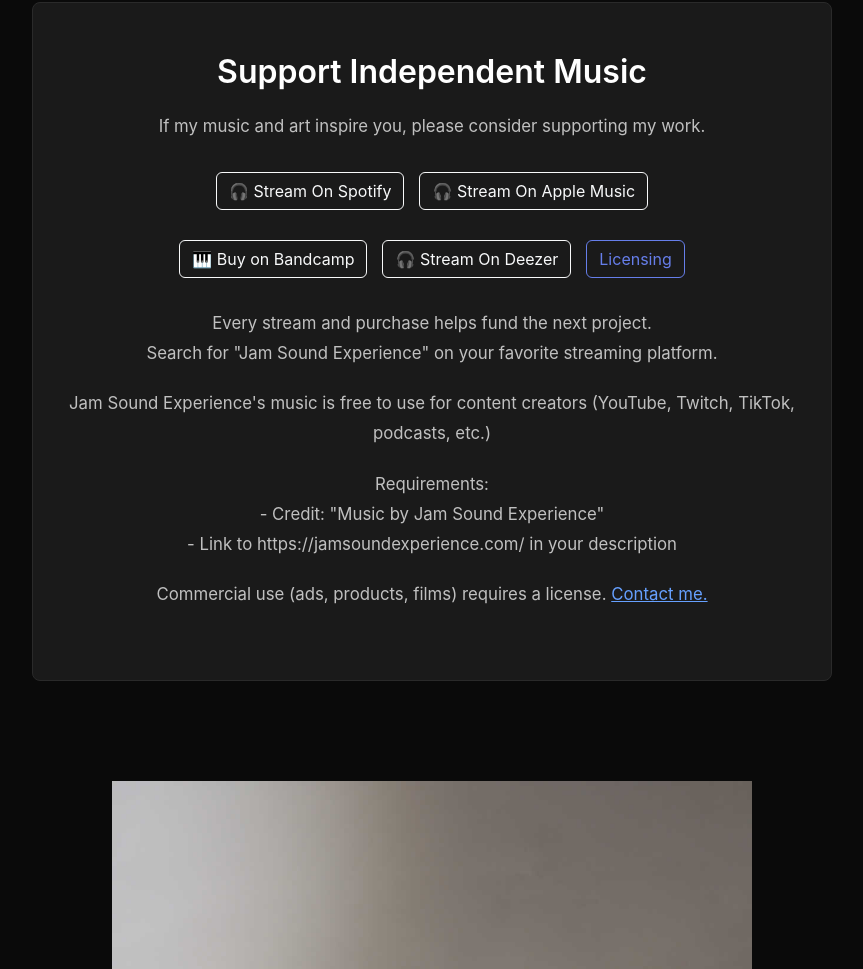
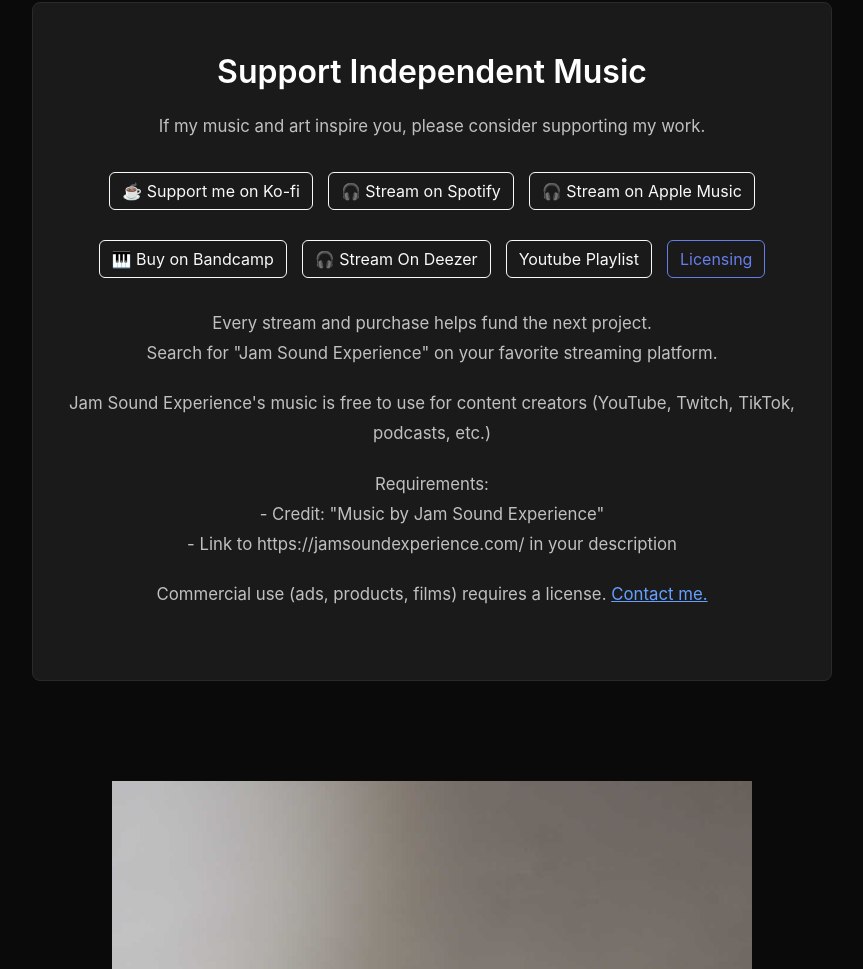
Before and after one commit to jambot5/jamsoundexperience, a plain HTML site: page index.html in a window 1280 px wide. Shown: the part 832-1801 px from the top of the page, without its empty margins (208-1071 px from the left). Drawn offline with nearby package versions, Linux system fonts and the light colour scheme.

Commit message:
replace ko-fi JS with plain html link to avoid 3rd party cookies

```diff
--- a/index.html
+++ b/index.html
@@ -22,7 +22,6 @@
             <p style="text-align: center; color: #b0b0b0; margin-bottom: 40px; font-size: 1.05rem;">
                 Stream my latest releases on your favorite platforms
             </p>
-
             <div class="platform-links">
                 <a href="https://jamsoundexperience.bandcamp.com" class="platform-link btn btn-outline-light"
                     target="_blank" rel="noopener noreferrer">Buy on Bandcamp</a>
@@ -57,23 +56,31 @@
             </p>
 
             <div class="platform-links" style="margin-top: 30px;">
-                <script type='text/javascript' src='https://storage.ko-fi.com/cdn/widget/Widget_2.js'></script>
-                <script
-                    type='text/javascript'>kofiwidget2.init('Tip me on Ko-fi', '#8b73f5', 'Y8Y21PXQK9'); kofiwidget2.draw();</script>
+
+                <a href="https://ko-fi.com/jamsoundexperience" class="platform-link btn btn-outline-light"
+                    target="_blank" rel="noopener noreferrer">
+                    ☕ Support me on Ko-fi
+                </a>
+
                 <a href="https://open.spotify.com/artist/1X8CY2qhAhcefvgGZ76h33"
-                    class="platform-link btn btn-outline-light" target="_blank" rel="noopener noreferrer">🎧 Stream On
-                    Spotify</a>
+                    class="platform-link btn btn-outline-light" target="_blank" rel="noopener noreferrer">
+                    🎧 Stream on Spotify
+                </a>
+
                 <a href="https://music.apple.com/us/artist/jam-sound-experience/1859155480"
-                    class="platform-link btn btn-outline-light" target="_blank" rel="noopener noreferrer">🎧 Stream On
-                    Apple Music</a>
+                    class="platform-link btn btn-outline-light" target="_blank" rel="noopener noreferrer">
+                    🎧 Stream on Apple Music
+                </a>
 
             </div>
+
             <div class="platform-links" style="margin-top: 30px;">
-
                 <a href="https://jamsoundexperience.bandcamp.com" class="platform-link btn btn-outline-light"
                     target="_blank" rel="noopener noreferrer">🎹 Buy on Bandcamp</a>
                 <a href="https://www.deezer.com/en/artist/360340352" class="platform-link btn btn-outline-light"
                     target="_blank" rel="noopener noreferrer">🎧 Stream On Deezer</a>
+                <a href="https://youtu.be/tLIYwhYj1Wk?si=qOupqLJHcSZKSjep" class="platform-link btn btn-outline-light"
+                    target="_blank" rel="noopener noreferrer">Youtube Playlist</a>
                 <a href="licensing.html" class="platform-link btn btn-outline-primary" target="_self"
                     rel="noopener noreferrer">Licensing</a>
 
```
